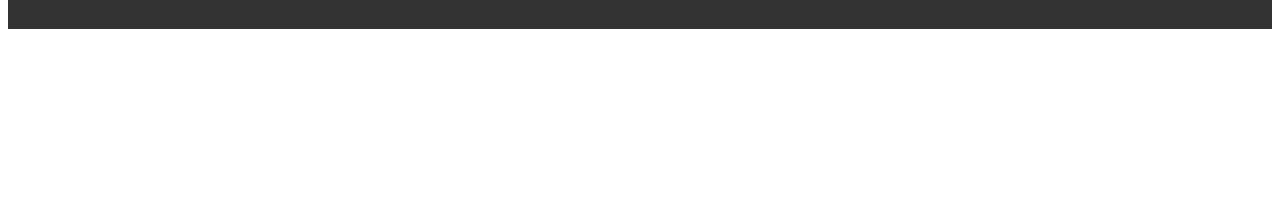
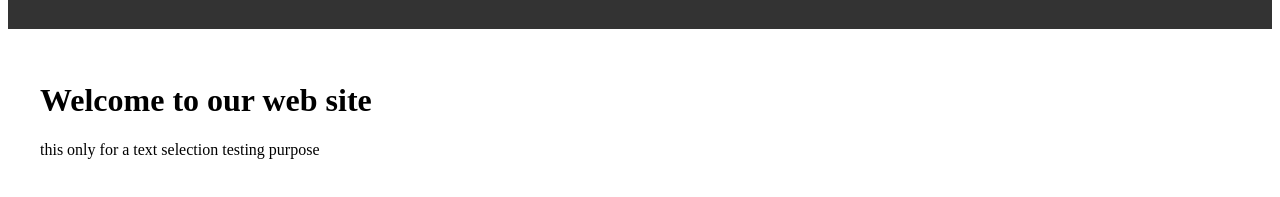
Before and after one commit to surendranp/User_tracking, a website: page public/index.html in a window 1280 px wide. Shown: the part 61-258 px from the top of the page. Drawn offline with Linux system fonts and the light colour scheme.

Commit message:
test15.46

```diff
--- a/public/index.html
+++ b/public/index.html
@@ -20,6 +20,8 @@
     </nav>
 
     <div class="content">
+        <h1>Welcome to our web site</h1>
+        <p>this only for a text selection testing purpose</p>
         <!-- Content for each page will be loaded here -->
     </div>
 
```
